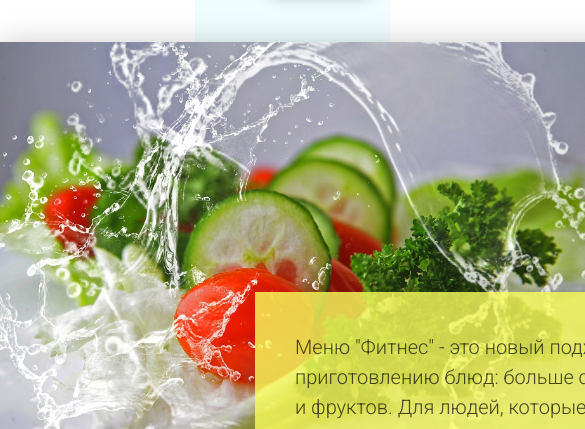
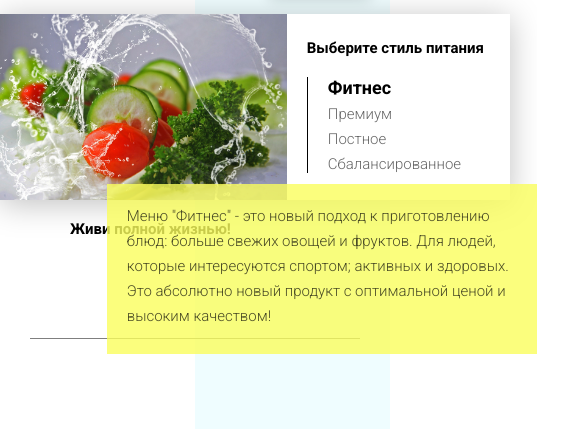
Before and after one commit to IrinaAzizova/Food_project, a website: page src/index.html in a window 390 px wide. Shown: the part 56-485 px from the top of the page, 585 px wide, since content can reach past the window. Drawn offline with nearby package versions, Linux system fonts and the light colour scheme; files that its build step writes are made by us from their sources; files whose address does not match are found by name.

Commit message:
adaptive sidepanel & adaptive preview section less than 992px

```diff
--- a/src/scss/blocks/preview/_preview.scss
+++ b/src/scss/blocks/preview/_preview.scss
@@ -135,11 +135,54 @@
 }
 
 @media (max-width: 992px) {
-
+    .preview {
+        padding: 0 0 100px;
+       &__life {
+            font-size: 15px;
+            margin-left: 70px;
+            margin-top: 20px;
+        }
+    }
+     .bgc_blue {
+        top: -135px;
+        height: 560px;
+    }
+    .tabcontainer {
+        width: 630px;
+    }
+    .tabcontent {
+        width: 360px;
+        &__descr {
+            top: 170px;
+            right: -250px;
+            width: 430px;
+            height: 170px;
+            padding: 20px;
+            font-size: 15px;
+            line-height: 25px;
+        }
+    }
+    .tabheader {
+        width: 270px;
+        padding: 25px 20px;
+        &__items {
+            margin-top: 20px;
+            padding-left: 20px;
+        }
+        &__item {
+            font-size: 15px;
+            margin-top: 7px;
+            &_active {
+                font-size: 18px;
+            }
+        }
+    }
 }
 
 @media (max-width: 768px) {
-
+    .tabcontainer {
+        width: 510px;
+    }
 }
 
 @media (max-width: 575px) {
--- a/src/scss/blocks/sidepanel/_sidepanel.scss
+++ b/src/scss/blocks/sidepanel/_sidepanel.scss
@@ -44,3 +44,41 @@
         }
     }
 }
+
+@media (max-width: 992px) {
+    .sidepanel {
+        left: 15px;
+        top: 120px;
+        height: 300px;
+        &__divider {
+            height: 100px;
+        }
+    }
+}
+
+@media (max-width: 768px) {
+    .sidepanel {
+        left: 7px;
+        top: 85px;
+        height: 260px;
+        width: 20px;
+        &__text {
+            width: 120px;
+            height: 115px;
+            font-size: 11px;
+        }
+        &__divider {
+            height: 65px;
+        }
+        &__icon {
+            width: 20px;
+            height: 20px;
+        }
+    }
+}
+
+@media (max-width: 575px) {
+    .sidepanel {
+        display: none;
+    }
+}
```
Also changed, not shown: dist/css/style.css.
